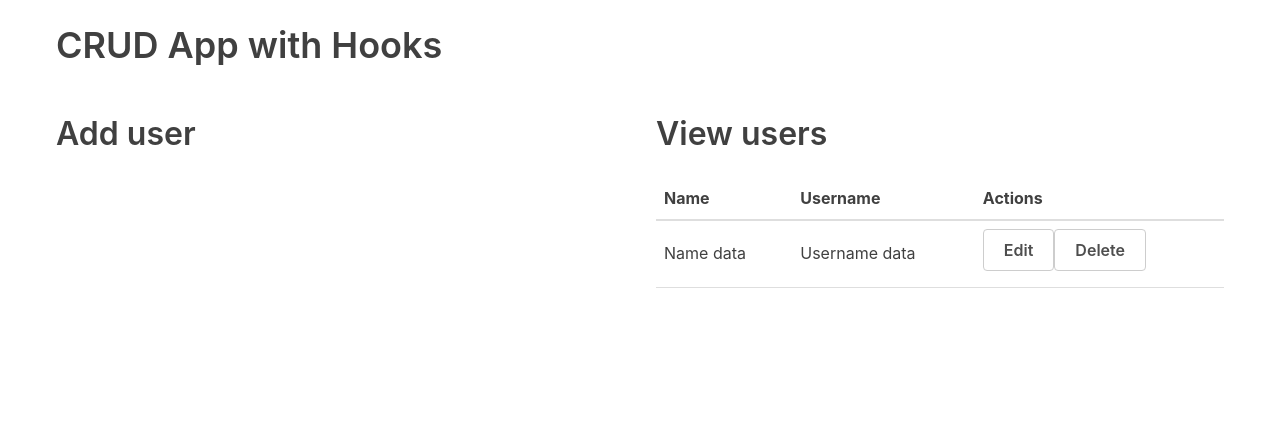
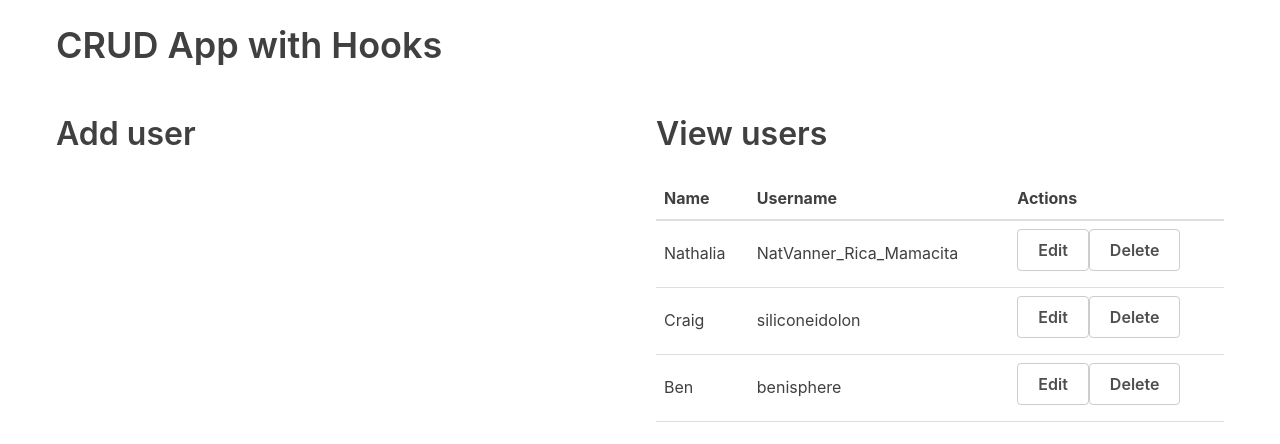
Before and after one commit to nescalan/create-react-user, a React (Create React App) app in the folder create-react-user/: page / in a window 1280 px wide. Shown: the top 444 px of the page. Built offline with nearby package versions, Linux system fonts and the light colour scheme.

Commit message:
Minute 12:15 - Users Render in HTML Table

```diff
--- a/create-react-user/package.json
+++ b/create-react-user/package.json
@@ -8,7 +8,7 @@
     "@testing-library/user-event": "^12.8.3",
     "react": "^17.0.2",
     "react-dom": "^17.0.2",
-    "react-scripts": "4.0.3",
+    "react-scripts": "^3.4.4",
     "uuid": "^8.3.2",
     "web-vitals": "^1.1.2"
   },
--- a/create-react-user/src/App/App.js
+++ b/create-react-user/src/App/App.js
@@ -1,3 +1,4 @@
+import React from "react";
 import { useState } from "react";
 import { UserTable } from "../UserTable/UserTable";
 import "./App.css";
@@ -5,9 +6,9 @@ import "./App.css";
 function App() {
   // Initial State
   const usersData = [
-    { id: 1, name: "Tania", username: "floppydiskette" },
-    { id: 2, name: "Craig", username: "siliconeidolon" },
-    { id: 3, name: "Ben", username: "benisphere" },
+    { id: 1, name: "Nathalia", userName: "NatVanner_Rica_Mamacita" },
+    { id: 2, name: "Craig", userName: "siliconeidolon" },
+    { id: 3, name: "Ben", userName: "benisphere" },
   ];
 
   // State
@@ -22,7 +23,7 @@ function App() {
         </div>
         <div className="flex-large">
           <h2>View users</h2>
-          <UserTable />
+          <UserTable users={users} />
         </div>
       </div>
     </div>
--- a/create-react-user/src/UserTable/UserTable.js
+++ b/create-react-user/src/UserTable/UserTable.js
@@ -1,4 +1,6 @@
-function UserTable() {
+import React from "react";
+
+function UserTable({ users }) {
   return (
     <table>
       <thead>
@@ -9,14 +11,16 @@ function UserTable() {
         </tr>
       </thead>
       <tbody>
-        <tr>
-          <td>Name data</td>
-          <td>Username data</td>
-          <td>
-            <button className="button muted-button">Edit</button>
-            <button className="button muted-button">Delete</button>
-          </td>
-        </tr>
+        {users.map((user) => (
+          <tr key={user.id}>
+            <td> {user.name}</td>
+            <td> {user.userName}</td>
+            <td>
+              <button className="button muted-button">Edit</button>
+              <button className="button muted-button">Delete</button>
+            </td>
+          </tr>
+        ))}
       </tbody>
     </table>
   );
```
Also changed, not shown: 1 other file (tests, documents, lock files or other folders).
